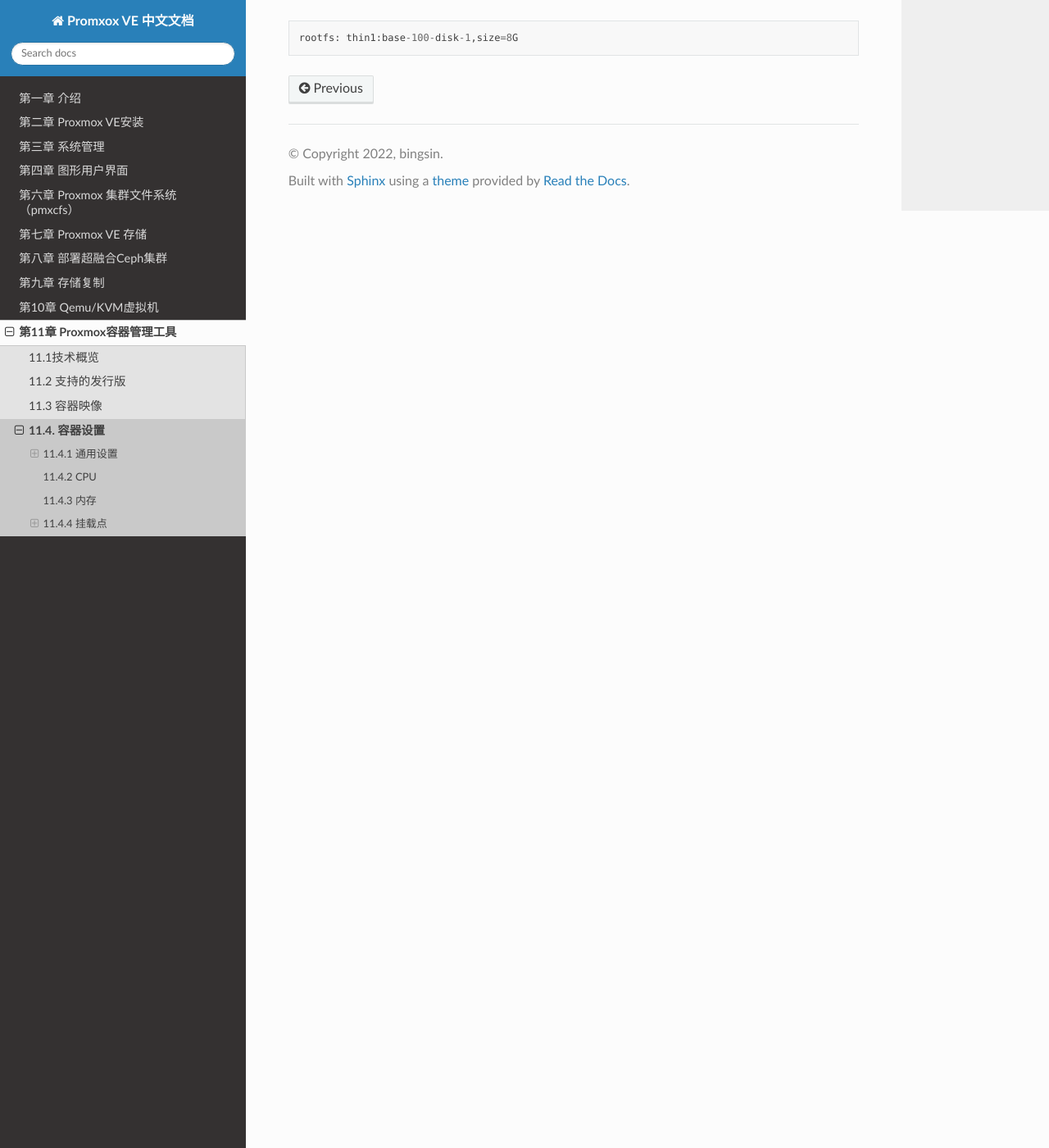
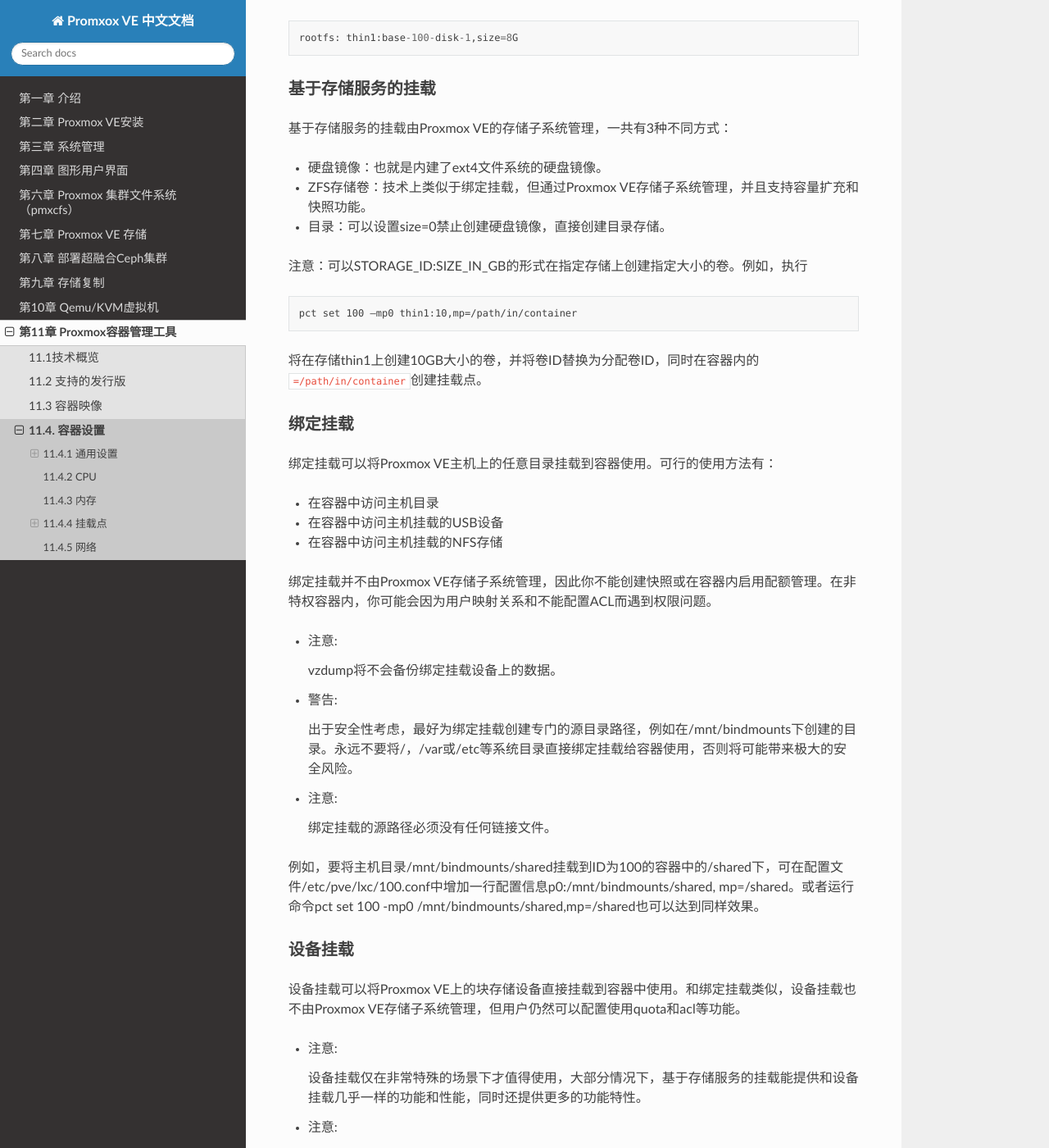
Before and after one commit to jiangcuo/pve-doc-cn, a Sphinx documentation site: the page built from source/Pct/Container_Settings.md, in a window 1280 px wide and 1400 px high, scrolled down 3124 px. Shown: the whole window at 82% size. Built offline with Sphinx 7.4.7 and the Read the Docs theme 2.0.0, drawn with Linux system fonts in a browser that asks for light colours; pages that are not in the unit, such as notebooks, are missing from menus; some of the changed text lies outside the part shown.

Commit message:
Update Container_Settings.md

````diff
--- a/source/Pct/Container_Settings.md
+++ b/source/Pct/Container_Settings.md
@@ -134,3 +134,119 @@
 ```
 rootfs: thin1:base-100-disk-1,size=8G
 ```
+
+### 基于存储服务的挂载
+
+基于存储服务的挂载由Proxmox VE的存储子系统管理，一共有3种不同方式：
+
+- 硬盘镜像：也就是内建了ext4文件系统的硬盘镜像。
+
+- ZFS存储卷：技术上类似于绑定挂载，但通过Proxmox VE存储子系统管理，并且支持容量扩充和快照功能。
+
+- 目录：可以设置size=0禁止创建硬盘镜像，直接创建目录存储。
+
+注意：可以STORAGE_ID:SIZE_IN_GB的形式在指定存储上创建指定大小的卷。例如，执行
+
+```
+pct set 100 –mp0 thin1:10,mp=/path/in/container
+```
+
+将在存储thin1上创建10GB大小的卷，并将卷ID替换为分配卷ID，同时在容器内的`=/path/in/container`创建挂载点。
+
+### 绑定挂载
+
+绑定挂载可以将Proxmox VE主机上的任意目录挂载到容器使用。可行的使用方法有：
+
+- 在容器中访问主机目录
+
+- 在容器中访问主机挂载的USB设备
+
+- 在容器中访问主机挂载的NFS存储
+
+绑定挂载并不由Proxmox VE存储子系统管理，因此你不能创建快照或在容器内启用配额管理。在非特权容器内，你可能会因为用户映射关系和不能配置ACL而遇到权限问题。
+
+- 注意:
+
+  vzdump将不会备份绑定挂载设备上的数据。
+
+- 警告:
+
+  出于安全性考虑，最好为绑定挂载创建专门的源目录路径，例如在/mnt/bindmounts下创建的目录。永远不要将/，/var或/etc等系统目录直接绑定挂载给容器使用，否则将可能带来极大的安全风险。
+
+- 注意:
+
+  绑定挂载的源路径必须没有任何链接文件。
+
+例如，要将主机目录/mnt/bindmounts/shared挂载到ID为100的容器中的/shared下，可在配置文件/etc/pve/lxc/100.conf中增加一行配置信息p0:/mnt/bindmounts/shared, mp=/shared。或者运行命令pct set 100 -mp0 /mnt/bindmounts/shared,mp=/shared也可以达到同样效果。
+
+### 设备挂载
+
+设备挂载可以将Proxmox VE上的块存储设备直接挂载到容器中使用。和绑定挂载类似，设备挂载也不由Proxmox VE存储子系统管理，但用户仍然可以配置使用quota和acl等功能。
+
+- 注意:
+
+  设备挂载仅在非常特殊的场景下才值得使用，大部分情况下，基于存储服务的挂载能提供和设备挂载几乎一样的功能和性能，同时还提供更多的功能特性。
+
+- 注意:
+
+  vzdump将不会备份设备挂载上的数据。
+
+## 11.4.5 网络
+
+单个容器最多支持配置10个虚拟网卡设备，其名称分别为net0到net9，并支持以下配置参数项：
+
+- net[n]: `name=<string> [,bridge=<bridge>] [,firewall=<1|0>] [,gw=<GatewayIPv4>] [,gw6=<GatewayIPv6>] [,hwaddr=<XX:XX:XX:XX:XX:XX>][,ip=<(IPv4/CIDR|dhcp|manual)>] [,ip6=<(IPv6/CIDR|auto|dhcp|manual)>] [,mtu=<integer>] [,rate=<mbps>] [,tag=<integer>] [,trunks=<vlanid;vlanid...]>] [,type=<veth>]`
+
+  为容器配置虚拟网卡设备。
+
+	- bridge=`<bridge>`
+
+    虚拟网卡设备连接的虚拟交换机。
+
+	- firewall=`<boolean>`
+
+    设置是否在虚拟网卡上启用防火墙策略。
+
+  - gw=`<GatewayIPv4>`
+
+    IPv4通信协议的默认网关。
+
+  - gw6=`<GatewayIPv6>`
+
+    IPv6通信协议的默认网关。
+
+  - hwaddr=`<XX:XX:XX:XX:XX:XX>`
+
+    虚拟网卡的MAC地址。
+
+  - ip=`<(IPv4/CIDR|dhcp|manual)>`
+
+    IPv4地址，以CIDR格式表示。
+
+  - ip6=`<(IPv6/CIDR|auto|dhcp|manual)>`
+
+    IPv6地址，以CIDR格式表示。
+
+  - mtu=`<integer>` (64 -N)
+
+    虚拟网卡的最大传输单元。（lxc.network.mtu）
+
+  - name=`<string>`
+
+    容器内可见的虚拟网卡名称。（lxc.network.name）
+
+	- rate=`<mbps>`
+
+  	虚拟网卡的最大传输速度。
+
+  - tag=`<integer> `(1 -4094)
+
+    虚拟网卡的VLAN标签。
+
+  - trunks=`<vlanid[;vlanid...]>`
+
+    虚拟网卡允许通过的VLAN号。
+
+  - type=`<veth>`
+
+    虚拟网卡类型。
````
